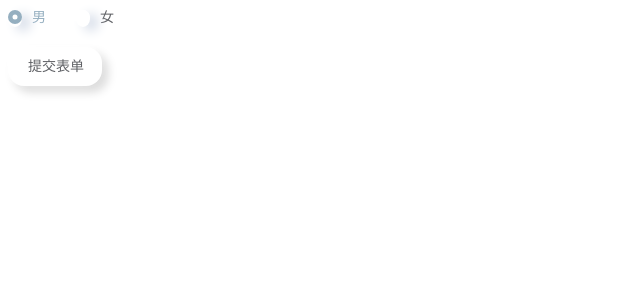
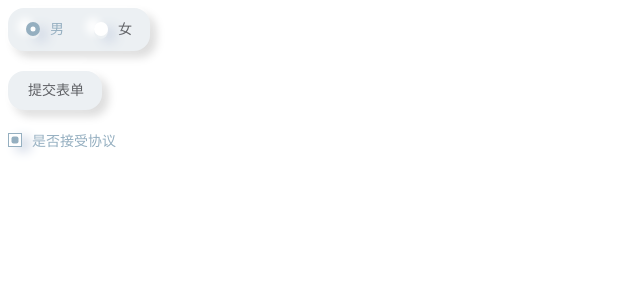
Before and after one commit to alfalfaw/parrot-ui, a Vue app: page / in a window 1280 px wide. Shown: the top 300 px of the page, without its empty margins (0-640 px from the left). Built offline with nearby package versions, Linux system fonts and the light colour scheme; a small style sheet from the web is missing.

Commit message:
add checkbox

```diff
--- a/src/App.vue
+++ b/src/App.vue
@@ -6,6 +6,11 @@
     </pt-radio-group>
     <div class="divider"></div>
     <pt-button round @click="handleClick" icon="icon-pinglun">提交表单</pt-button>
+
+    <div class="divider"></div>
+    <pt-checkbox v-model="status" checked-value="accepted" unchecked-value="not_accepted" label="是否接受协议"></pt-checkbox>
+
+    <div class="divider"></div>
   </div>
 </template>
 
@@ -15,7 +20,8 @@ export default {
   components: {},
   data() {
     return {
-      gender: '1'
+      gender: '1',
+      status: 'accepted'
     }
   },
   methods: {
--- a/src/components/button.vue
+++ b/src/components/button.vue
@@ -61,7 +61,7 @@ export default {
   line-height: 1;
   white-space: nowrap;
   cursor: pointer;
-  background: #fff;
+  background: #ecf0f3;
   border: none;
   // border: 1px solid #dcdfe6;
   color: #606266;
--- /dev/null
+++ b/src/components/checkbox.vue
@@ -0,0 +1,120 @@
+<template>
+  <div class="pt-checkbox" :class="{ 'is-checked': checked }">
+    <span class="pt-checkbox__input">
+      <span class="pt-checkbox__inner"></span>
+      <input type="checkbox" class="pt-checkbox__original" v-model="model" />
+    </span>
+    <span class="pt-checkbox__label">
+      <slot></slot>
+      <!-- 如果默认插槽没有内容，则显示label  -->
+      <template v-if="!$slots.default">{{ label }}</template>
+    </span>
+  </div>
+</template>
+
+<script>
+export default {
+  name: 'PtCheckbox',
+  props: {
+    label: {
+      type: String,
+      default: ''
+    },
+    value: null,
+    checkedValue: null,
+    uncheckedValue: null
+  },
+  data() {
+    return {}
+  },
+  computed: {
+    model: {
+      get() {
+        return this.value
+      },
+      set() {
+        this.checked ? this.$emit('input', this.uncheckedValue) : this.$emit('input', this.checkedValue)
+      }
+    },
+    checked() {
+      return this.value === this.checkedValue
+    }
+  },
+  created() {
+    console.log(this.value)
+    console.log(this.checkedValue)
+    console.log(this.uncheckedValue)
+  },
+  methods: {}
+}
+</script>
+
+<style lang="scss" scoped>
+.pt-checkbox {
+  color: #606266;
+  font-size: 14px;
+  height: 20px;
+  position: relative;
+  cursor: pointer;
+  white-space: nowrap;
+  -webkit-user-select: none;
+  -moz-user-select: none;
+  -ms-user-select: none;
+  user-select: none;
+  display: inline-flex;
+  align-items: center;
+  & + .pt-checkbox {
+    margin-left: 30px;
+  }
+  .pt-checkbox__input {
+    border: 1px solid #95afc0;
+    box-sizing: border-box;
+    position: relative;
+    width: 14px;
+    height: 14px;
+    box-shadow: -8px -4px 8px 0px #ffffff, 8px 4px 12px 0px #d1d9e6;
+
+    .pt-checkbox__inner {
+      display: block;
+      position: relative;
+      height: 100%;
+      width: 100%;
+      z-index: 1;
+    }
+    .pt-checkbox__original {
+      opacity: 0;
+      outline: none;
+      position: absolute;
+      top: 0;
+      left: 0;
+      margin: 0;
+      // z-index 必须较高
+      z-index: 1;
+    }
+  }
+  .pt-checkbox__label {
+    display: inline-block;
+    padding-left: 10px;
+  }
+  &.is-checked {
+    .pt-checkbox__input {
+      .pt-checkbox__inner {
+        &::after {
+          position: absolute;
+          content: '';
+          width: 7px;
+          height: 7px;
+          left: 50%;
+          top: 50%;
+          transform: translate(-50%, -50%);
+          border-radius: 2px;
+          background: #95afc0;
+        }
+      }
+    }
+    .pt-checkbox__label {
+      color: #95afc0;
+    }
+  }
+}
+</style>
--- a/src/components/radio-group.vue
+++ b/src/components/radio-group.vue
@@ -19,4 +19,18 @@ export default {
 }
 </script>
 
-<style></style>
+<style lang="scss" scoped>
+.pt-radio-group {
+  width: fit-content;
+  padding: 12px 18px;
+  border-radius: 16px;
+  background: #ecf0f3;
+  // box-shadow: 20px 20px 60px #d1d9e6, -20px -20px 60px #d1d9e6;
+  box-shadow: -6px -6px 14px rgba(255, 255, 255, 0.7), -6px -6px 10px rgba(255, 255, 255, 0.5), 6px 6px 8px rgba(255, 255, 255, 0.075),
+    6px 6px 10px rgba(0, 0, 0, 0.15);
+  &:hover {
+    box-shadow: -2px -2px 6px rgba(255, 255, 255, 0.6), -2px -2px 4px rgba(255, 255, 255, 0.4), 2px 2px 2px rgba(255, 255, 255, 0.05),
+      2px 2px 4px rgba(0, 0, 0, 0.1);
+  }
+}
+</style>
--- a/src/components/radio.vue
+++ b/src/components/radio.vue
@@ -62,7 +62,9 @@ export default {
   white-space: nowrap;
   // outline: none;
   font-size: 14px;
-  margin-right: 30px;
+  + .pt-radio {
+    margin-left: 30px;
+  }
   // 不可选择
   -moz-user-select: none;
   -webkit-user-select: none;
--- a/src/main.js
+++ b/src/main.js
@@ -3,11 +3,13 @@ import App from './App.vue'
 import PtRadio from './components/radio'
 import PtRadioGroup from './components/radio-group'
 import PtButton from './components/button'
+import PtCheckbox from './components/checkbox'
 Vue.config.productionTip = false
 
 Vue.component(PtRadio.name, PtRadio)
 Vue.component(PtRadioGroup.name, PtRadioGroup)
 Vue.component(PtButton.name, PtButton)
+Vue.component(PtCheckbox.name, PtCheckbox)
 new Vue({
   render: h => h(App)
 }).$mount('#app')
```
Also changed, not shown: test/test.vue (+67 -198 lines).
